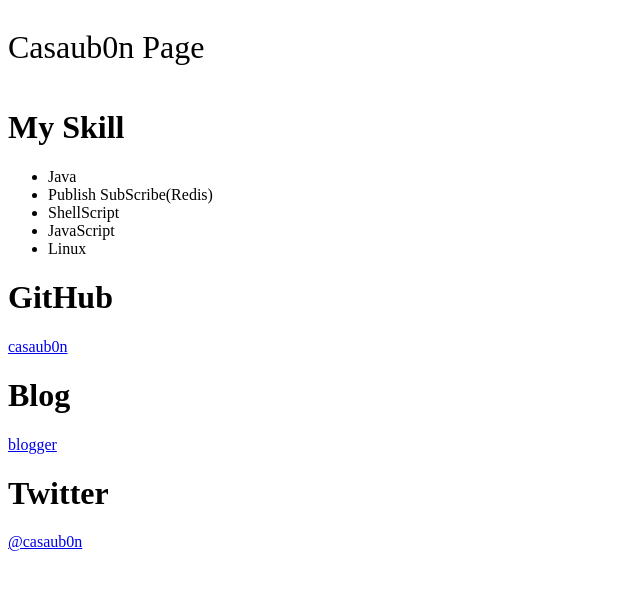
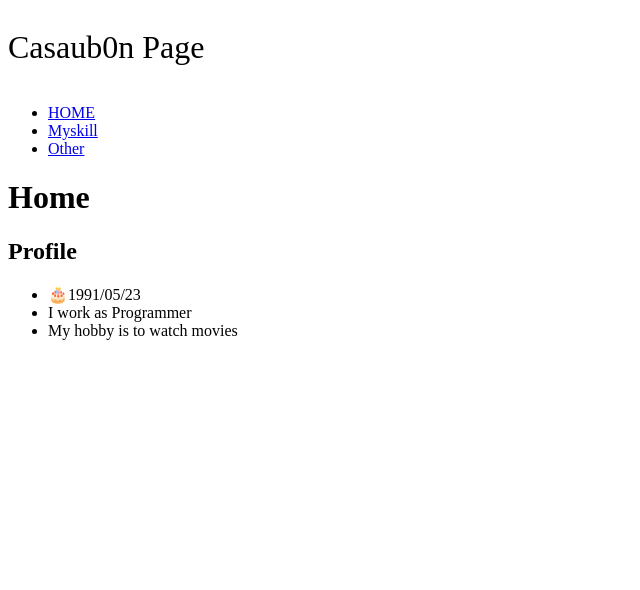
Before and after one commit to casaub0n/casaub0n-gh, a React app: page /#/ in a window 1280 px wide. Shown: the top 590 px of the page, without its empty margins (0-640 px from the left). Built offline with nearby package versions, Linux system fonts and the light colour scheme; a web font is replaced by a local one.

Commit message:
add router

```diff
--- a/src/index.tsx
+++ b/src/index.tsx
@@ -1,6 +1,7 @@
 import React from 'react'
 import ReactDOM from 'react-dom'
 import { Helmet } from 'react-helmet'
+import { BrowserRouter, Link, Route } from 'react-router-dom'
 import styled, { createGlobalStyle } from 'styled-components'
 import Layout, * as Area from './components/bodyStyle'
 
@@ -11,7 +12,8 @@ const GlobalStyle = createGlobalStyle`
   }
 `
 const MySkill = () => {
-  return <>
+  return (
+    <>
       <h1>My Skill</h1>
       <ul>
         <li>Java</li>
@@ -21,27 +23,44 @@ const MySkill = () => {
         <li>Linux</li>
       </ul>
     </>
+  )
 }
 
 const TwitterFollowButton = () => {
-  return <>
-    <h1>Twitter</h1>
+  return (
+    <>
+      <h2>Twitter</h2>
       <a href="https://twitter.com/casaub0n">@casaub0n</a>
     </>
+  )
 }
 
 const BloggerLink = () => {
-  return <>
-    <h1>Blog</h1>
+  return (
+    <>
+      <h2>Blog</h2>
       <a href="https://casaubonlib.blogspot.com/">blogger</a>
     </>
+  )
 }
 
 const GitHubLink = () => {
-  return <>
-    <h1>GitHub</h1>
+  return (
+    <>
+      <h2>GitHub</h2>
       <a href="https://github.com/casaub0n">casaub0n</a>
     </>
+  )
+}
+
+const Other = () => {
+  return (
+    <>
+      <GitHubLink />
+      <BloggerLink />
+      <TwitterFollowButton />
+    </>
+  )
 }
 
 const HeaderStyle = styled.h1`
@@ -49,31 +68,66 @@ const HeaderStyle = styled.h1`
   font-weight: normal;
 `
 
-const Header = (props: { name: string }) => <header><HeaderStyle>{props.name} Page</HeaderStyle></header>
+const Header = (props: { name: string }) => (
+  <header>
+    <HeaderStyle>{props.name} Page</HeaderStyle>
+  </header>
+)
+
+const Hello = () => {
+  return (
+    <>
+      <h1>Home</h1>
+      <h2>Profile</h2>
+      <ul>
+        <li>🎂1991/05/23</li>
+        <li>I work as Programmer</li>
+        <li>My hobby is to watch movies</li>
+      </ul>
+    </>
+  )
+}
 
 const App = () => {
-  return <>
+  return (
+    <>
       <Helmet>
-      <meta name="viewport" content="width=360,initial-scale=1"/>
-      <meta property='og:type' content='website'/>
-      <meta property='og:description' content='Casaub0n WebSite'/>
-      <meta property='og:site_name' content='Casaub0n WebSite'/>
-      <meta name="twitter:card" content="summary"/>
-      <meta name="twitter:site" content="@casaub0n"/>
-      <meta property="og:url" content="https://casaub0n.github.io/"/>
+        <meta name="viewport" content="width=360,initial-scale=1" />
+        <meta property="og:type" content="website" />
+        <meta property="og:description" content="Casaub0n WebSite" />
+        <meta property="og:site_name" content="Casaub0n WebSite" />
+        <meta name="twitter:card" content="summary" />
+        <meta name="twitter:site" content="@casaub0n" />
+        <meta property="og:url" content="https://casaub0n.github.io/" />
         <meta property="og:title" content="Casaub0n WebSite" />
         <title>Casaub0n Page</title>
       </Helmet>
+      <BrowserRouter>
         <Layout>
-      <Area.header><Header name='Casaub0n' /></Area.header>
+          <Area.header>
+            <Header name="Casaub0n" />
+          </Area.header>
           <Area.main>
-        <MySkill />
-        <GitHubLink />
-        <BloggerLink />
-        <TwitterFollowButton />
+            <ul>
+              <li>
+                <Link to="/">HOME</Link>
+              </li>
+              <li>
+                <Link to="/myskill">Myskill</Link>
+              </li>
+              <li>
+                <Link to="/other">Other</Link>
+              </li>
+            </ul>
+            <Route exact path="/" component={Hello} />
+            <Route path="/myskill" component={MySkill} />
+            <Route path="/other" component={Other} />
           </Area.main>
         </Layout>
         <GlobalStyle />
+      </BrowserRouter>
     </>
+  )
 }
-ReactDOM.render(<App />, document.querySelector(".app"))
+
+ReactDOM.render(<App />, document.querySelector('.app'))
```
Lines whose indentation alone changed are shown as unchanged.
